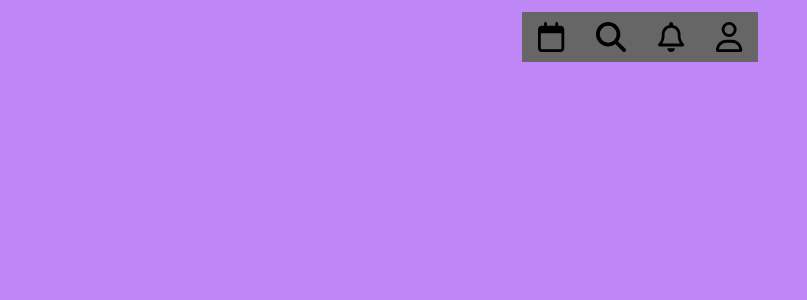
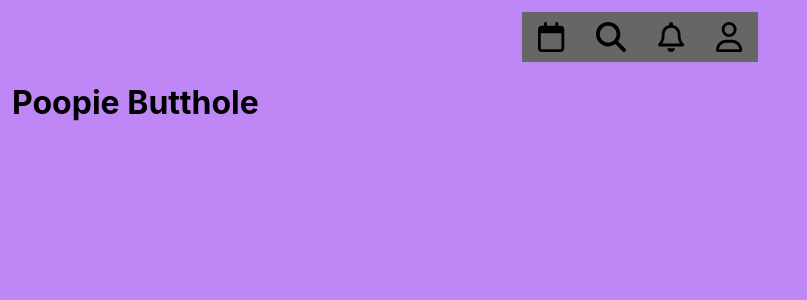
Before and after one commit to GuiltyDogg/angelchoir2, a React (Create React App) app: page / in a window 1280 px wide. Shown: the top 300 px of the page, without its empty margins (0-807 px from the left). Built offline with nearby package versions, Linux system fonts and the light colour scheme.

Commit message:
Added EventPage

```diff
--- /dev/null
+++ b/src/design/organisms/eventspage/index.js
@@ -0,0 +1,7 @@
+import React from "react";
+
+function Events() {
+  return <h1>Poopie Butthole</h1>;
+}
+
+export default Events;
--- /dev/null
+++ b/src/design/organisms/eventspage/styles.js
@@ -0,0 +1,3 @@
+import styled from "styled-components";
+
+export const StyledEvents = styled.textbox``;
--- a/src/pages/eventlist/index.js
+++ b/src/pages/eventlist/index.js
@@ -1,9 +1,11 @@
 import NavButton from "../../design/atoms/navbutton";
+import Events from "../../design/organisms/eventspage";
 
 function Eventlist() {
   return (
     <>
       <NavButton></NavButton>
+      <Events></Events>
     </>
   );
 }
```
